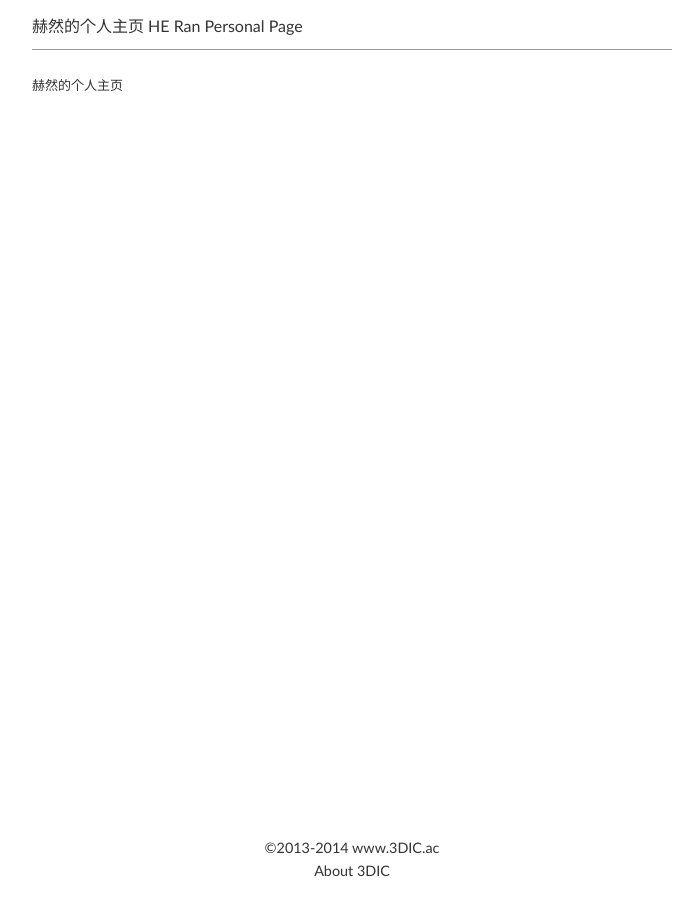
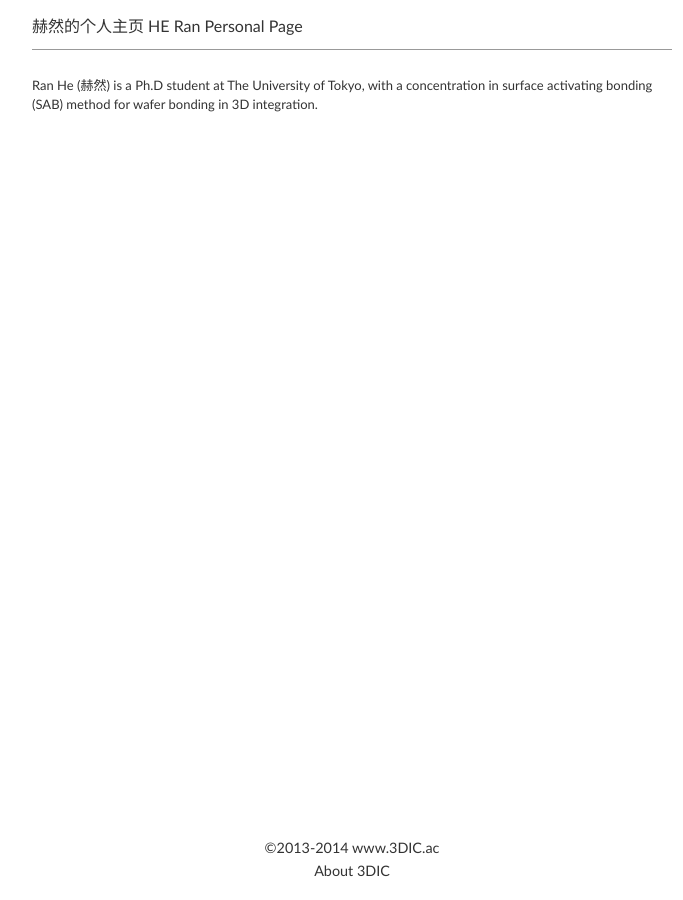
Before and after one commit to 3DIC/3dic.github.io, a Jekyll site: the page built from heran.md, in a window 1280 px wide. Shown: the whole page, without its empty margins (288-971 px from the left). Built offline with Jekyll 4.4.1, drawn with Linux system fonts in a browser that asks for light colours; nearby versions of some CDN libraries; some web fonts are replaced; comment, search, counter and statistics services are not loaded.

Commit message:
Update heran.md

```diff
--- a/heran.md
+++ b/heran.md
@@ -3,4 +3,4 @@ permalink: heran.html
 layout: heran
 title: HE Ran
 ---
-赫然的个人主页
+Ran He (赫然) is a Ph.D student at The University of Tokyo, with a concentration in surface activating bonding (SAB) method for wafer bonding in 3D integration.
```
